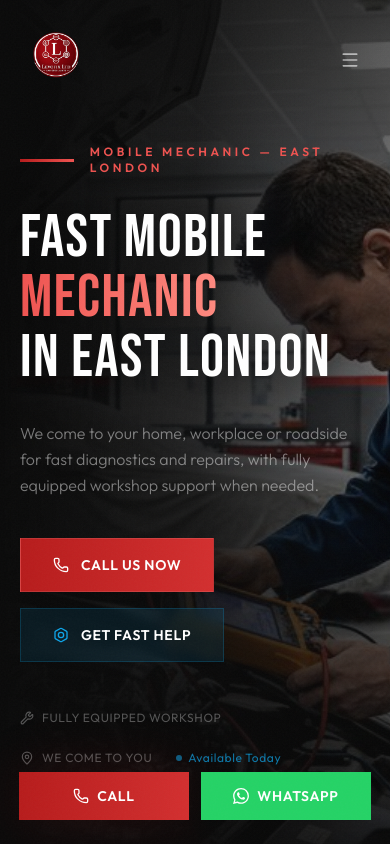
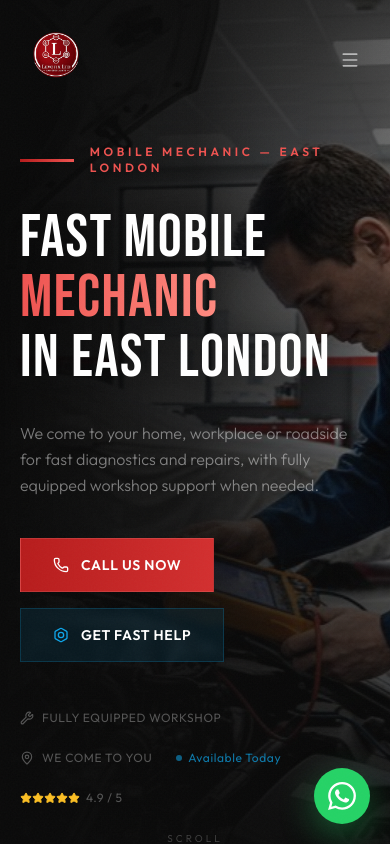
Before and after one commit to yanneettop/levofix, a React (Vite) app: page / in a window 390 px wide. Shown: the top 844 px of the page. Built offline with nearby package versions, Linux system fonts and the light colour scheme.

Commit message:
Replace mobile CTA bar with WhatsApp bubble

```diff
--- a/src/sections/CTA.tsx
+++ b/src/sections/CTA.tsx
@@ -340,29 +340,21 @@ const CTA = () => {
         )}
       </AnimatePresence>
 
-      {/* Floating WhatsApp + Call buttons (mobile) */}
-      <div className="fixed bottom-6 left-0 right-0 z-30 flex justify-center gap-3 px-4 lg:hidden">
-        <a
-          href="tel:07880037742"
-          className="flex-1 max-w-[170px] flex items-center justify-center gap-2 bg-gradient-to-r from-[#B71C1C] to-[#D32F2F]
-                     text-white font-outfit font-semibold text-sm py-3.5 shadow-glow
-                     hover:shadow-glow-lg transition-shadow uppercase tracking-wider"
-        >
-          <Phone className="w-4 h-4" />
-          Call
-        </a>
+      {/* Floating WhatsApp button (mobile) */}
+      <div className="fixed bottom-5 right-5 z-30 lg:hidden">
         <a
           href={WHATSAPP_URL}
           target="_blank"
           rel="noopener noreferrer"
-          className="flex-1 max-w-[170px] flex items-center justify-center gap-2 bg-[#25D366]
-                     text-white font-outfit font-semibold text-sm py-3.5 shadow-lg
-                     hover:bg-[#20b858] transition-colors uppercase tracking-wider"
+          aria-label="Contact Levofix on WhatsApp"
+          className="flex h-14 w-14 items-center justify-center rounded-full bg-[#25D366]
+                     text-white shadow-[0_12px_34px_rgba(37,211,102,0.35)]
+                     transition-transform duration-300 hover:scale-105 hover:bg-[#20b858]
+                     active:scale-95"
         >
-          <svg className="w-4 h-4 fill-current" viewBox="0 0 24 24" xmlns="http://www.w3.org/2000/svg">
+          <svg className="w-7 h-7 fill-current" viewBox="0 0 24 24" xmlns="http://www.w3.org/2000/svg">
             <path d="M17.472 14.382c-.297-.149-1.758-.867-2.03-.967-.273-.099-.471-.148-.67.15-.197.297-.767.966-.94 1.164-.173.199-.347.223-.644.075-.297-.15-1.255-.463-2.39-1.475-.883-.788-1.48-1.761-1.653-2.059-.173-.297-.018-.458.13-.606.134-.133.298-.347.446-.52.149-.174.198-.298.298-.497.099-.198.05-.371-.025-.52-.075-.149-.669-1.612-.916-2.207-.242-.579-.487-.5-.669-.51-.173-.008-.371-.01-.57-.01-.198 0-.52.074-.792.372-.272.297-1.04 1.016-1.04 2.479 0 1.462 1.065 2.875 1.213 3.074.149.198 2.096 3.2 5.077 4.487.709.306 1.262.489 1.694.625.712.227 1.36.195 1.871.118.571-.085 1.758-.719 2.006-1.413.248-.694.248-1.289.173-1.413-.074-.124-.272-.198-.57-.347m-5.421 7.403h-.004a9.87 9.87 0 01-5.031-1.378l-.361-.214-3.741.982.998-3.648-.235-.374a9.86 9.86 0 01-1.51-5.26c.001-5.45 4.436-9.884 9.888-9.884 2.64 0 5.122 1.03 6.988 2.898a9.825 9.825 0 012.893 6.994c-.003 5.45-4.437 9.884-9.885 9.884m8.413-18.297A11.815 11.815 0 0012.05 0C5.495 0 .16 5.335.157 11.892c0 2.096.547 4.142 1.588 5.945L.057 24l6.305-1.654a11.882 11.882 0 005.683 1.448h.005c6.554 0 11.89-5.335 11.893-11.893a11.821 11.821 0 00-3.48-8.413z"/>
           </svg>
-          WhatsApp
         </a>
       </div>
     </section>
--- a/src/sections/Hero.tsx
+++ b/src/sections/Hero.tsx
@@ -56,7 +56,7 @@ const Hero = () => {
       </div>
 
       {/* Content */}
-      <div className="relative z-10 w-full section-padding pb-36 pt-36 sm:pb-24 sm:pt-40 lg:pt-48">
+      <div className="relative z-10 w-full section-padding pb-24 pt-36 sm:pb-24 sm:pt-40 lg:pt-48">
         <div className="max-w-7xl mx-auto">
           <div className="max-w-3xl">
 
```
